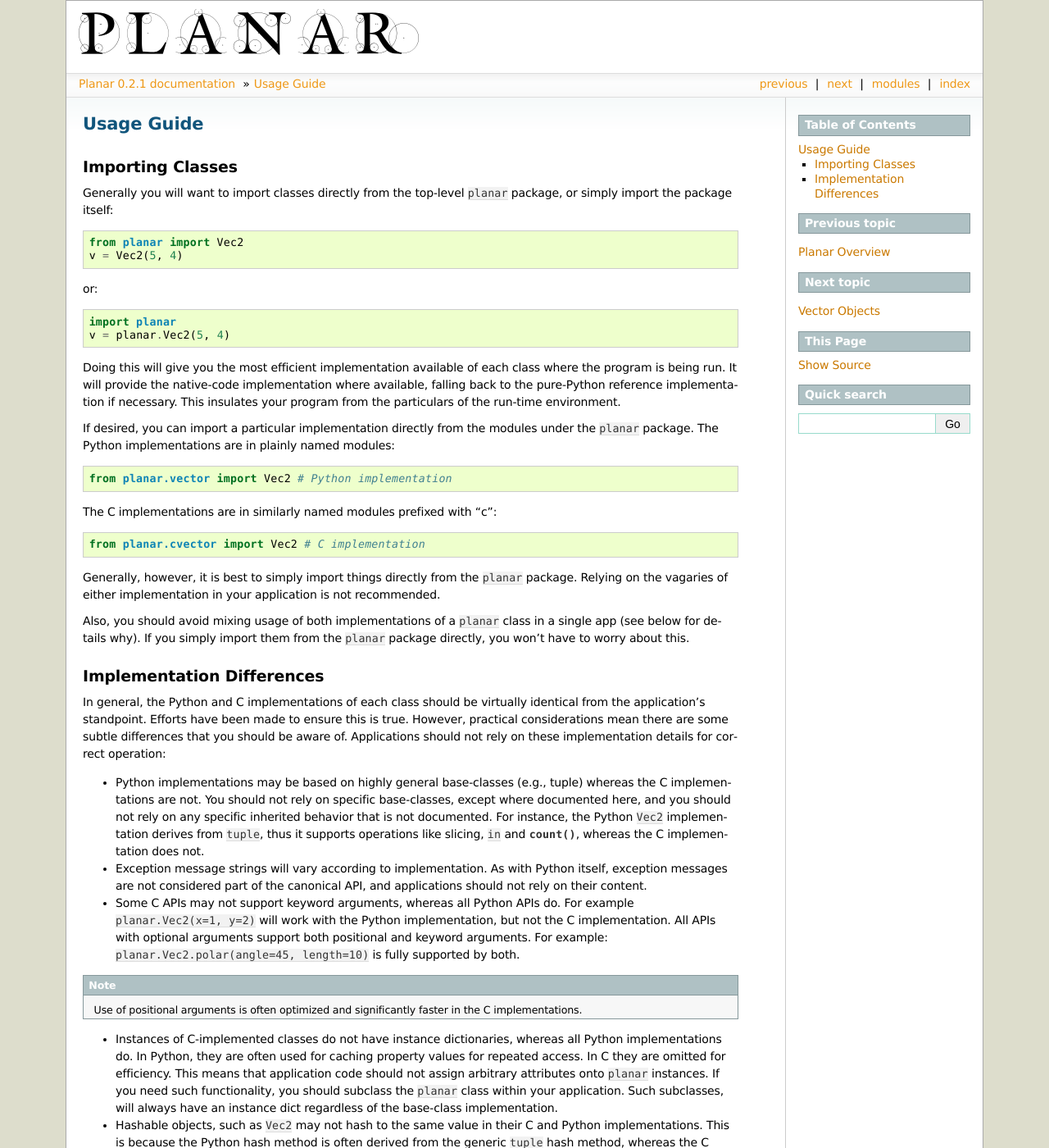
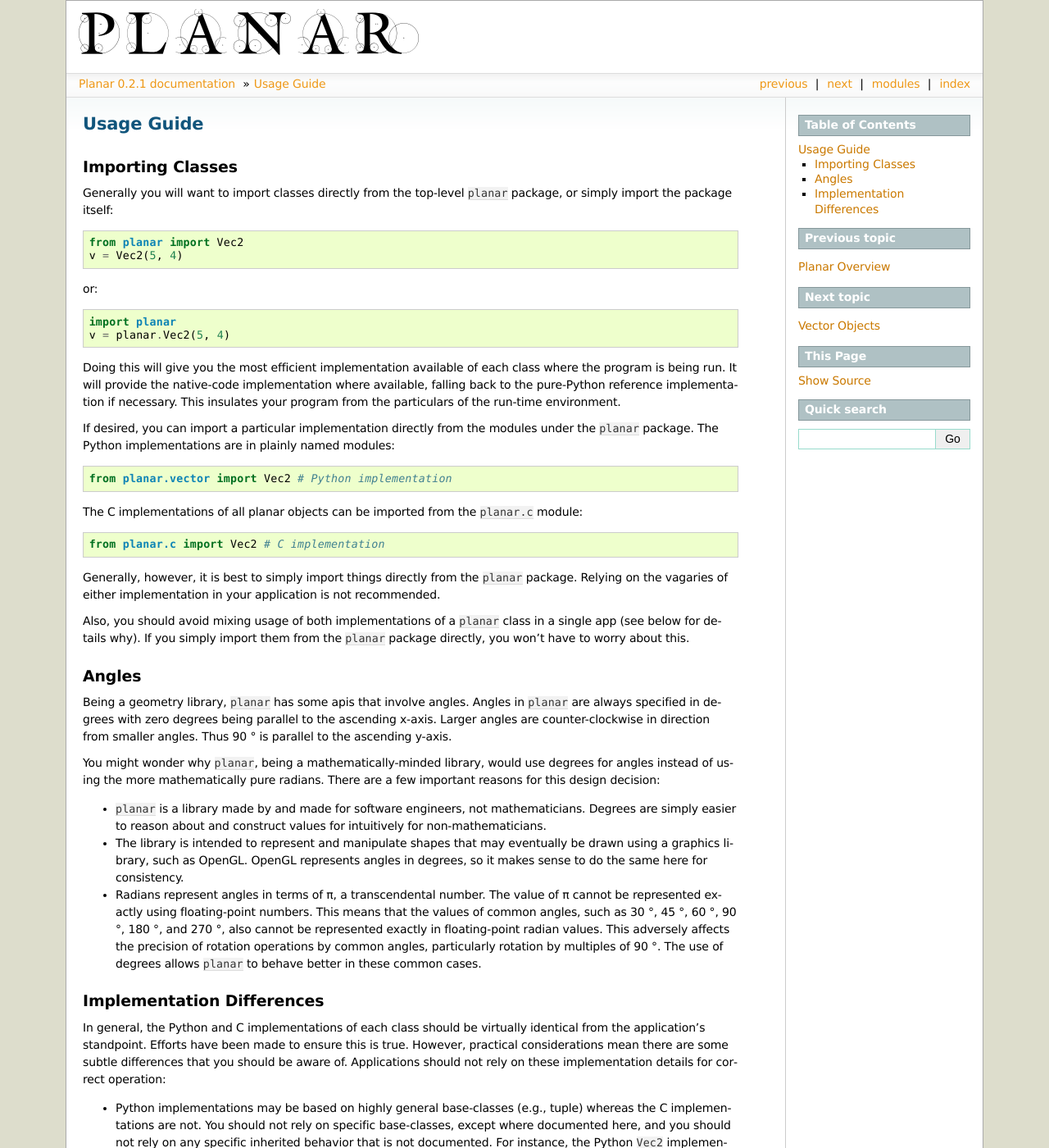
Before and after one commit to caseman/planar, a Sphinx documentation site: the page built from doc/source/usage.rst, in a window 1280 px wide and 1400 px high. Shown: the whole window at 82% size. Built offline with Sphinx 7.4.7, drawn with Linux system fonts in a browser that asks for light colours; formulas are drawn with MathJax 3.

Commit message:
Add discussion of angles in usage doc

```diff
--- a/doc/source/usage.rst
+++ b/doc/source/usage.rst
@@ -1,3 +1,6 @@
+.. include:: <isogrk1.txt>
+.. include:: <isonum.txt>
+
 Usage Guide
 ===========
 
@@ -27,9 +30,10 @@ plainly named modules::
 
 	from planar.vector import Vec2 # Python implementation
 
-The C implementations are in similarly named modules prefixed with "c"::
+The C implementations of all planar objects can be imported from the
+``planar.c`` module::
 
-	from planar.cvector import Vec2 # C implementation
+	from planar.c import Vec2 # C implementation
 
 Generally, however, it is best to simply import things directly from the
 ``planar`` package. Relying on the vagaries of either implementation in your
@@ -38,6 +42,37 @@ application is not recommended.
 Also, you should avoid mixing usage of both implementations of a ``planar``
 class in a single app (see below for details why). If you simply import them
 from the ``planar`` package directly, you won't have to worry about this.
+
+Angles
+------
+
+Being a geometry library, ``planar`` has some apis that involve angles.
+Angles in ``planar`` are always specified in degrees with zero degrees being
+parallel to the ascending x-axis. Larger angles are counter-clockwise
+in direction from smaller angles. Thus 90 |deg| is parallel to the ascending
+y-axis.
+
+You might wonder why ``planar``, being a mathematically-minded library, would
+use degrees for angles instead of using the more mathematically pure radians.
+There are a few important reasons for this design decision:
+
+- ``planar`` is a library made by and made for software engineers, not
+  mathematicians. Degrees are simply easier to reason about and construct
+  values for intuitively for non-mathematicians.
+
+- The library is intended to represent and manipulate shapes that may
+  eventually be drawn using a graphics library, such as OpenGL. OpenGL
+  represents angles in degrees, so it makes sense to do the same here for
+  consistency.
+
+- Radians represent angles in terms of |pgr|, a transcendental number.  The
+  value of |pgr| cannot be represented exactly using floating-point numbers.
+  This means that the values of common angles, such as 30 |deg|, 45 |deg|, 60
+  |deg|, 90 |deg|, 180 |deg|, and 270 |deg|, also cannot be represented
+  exactly in floating-point radian values. This adversely affects the
+  precision of rotation operations by common angles, particularly rotation by
+  multiples of 90 |deg|. The use of degrees allows ``planar`` to behave better
+  in these common cases.
 
 Implementation Differences
 --------------------------
```
